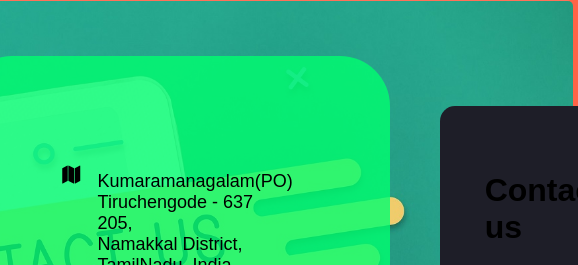
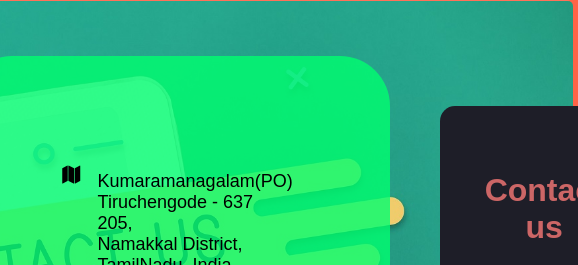
Before and after one commit to Divakar-str/webnam, a plain HTML site: page index.html in a window 1280 px wide. Both pictures are taken after a click on the link "Contact us". Shown: the part 170-435 px from the top of the page, 702-1280 px from the left. Drawn offline with nearby package versions, Linux system fonts and the light colour scheme.

Commit message:
Update style.css

```diff
--- a/css/style.css
+++ b/css/style.css
@@ -601,6 +601,11 @@ border-color: #000000;
 border-radius: 15px;
 display:flexbox;
 }
+.cont h1{
+
+  text-align: center;
+  color: #CC6666;;
+}
 
 
 .cont .cinput{
```
